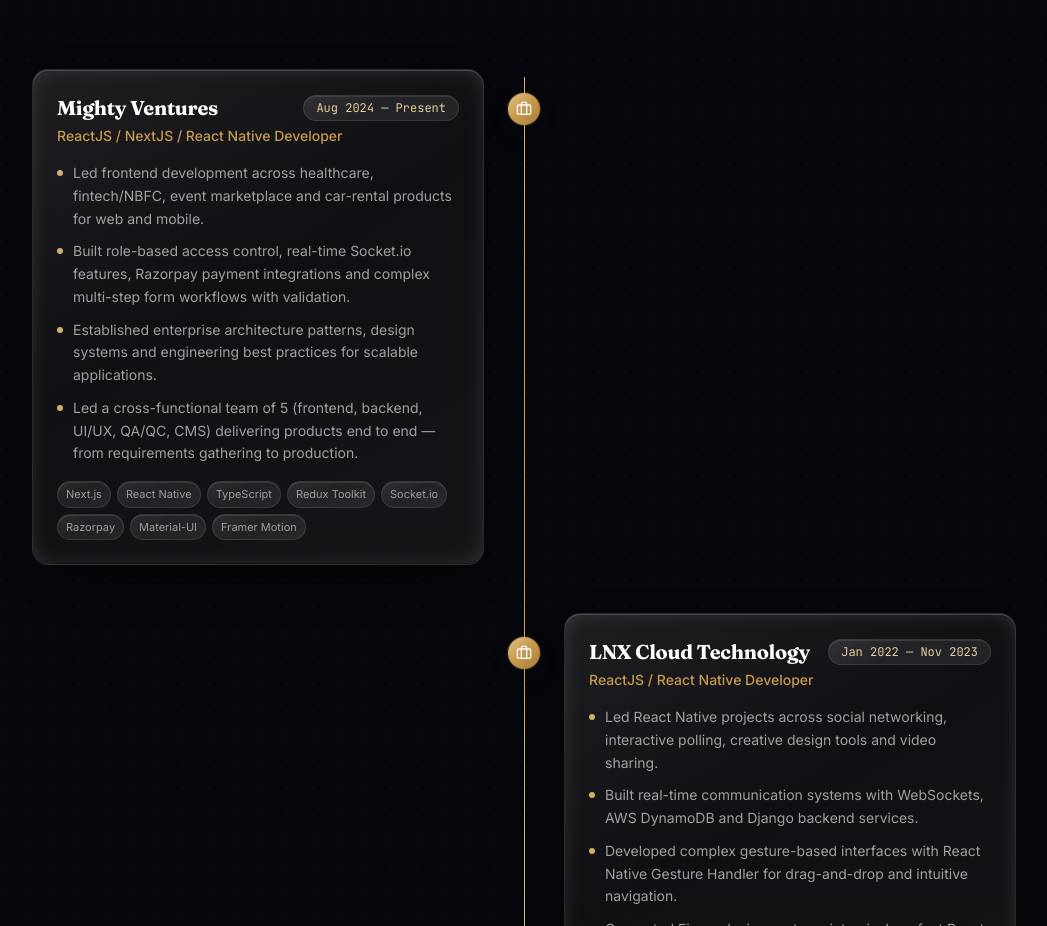
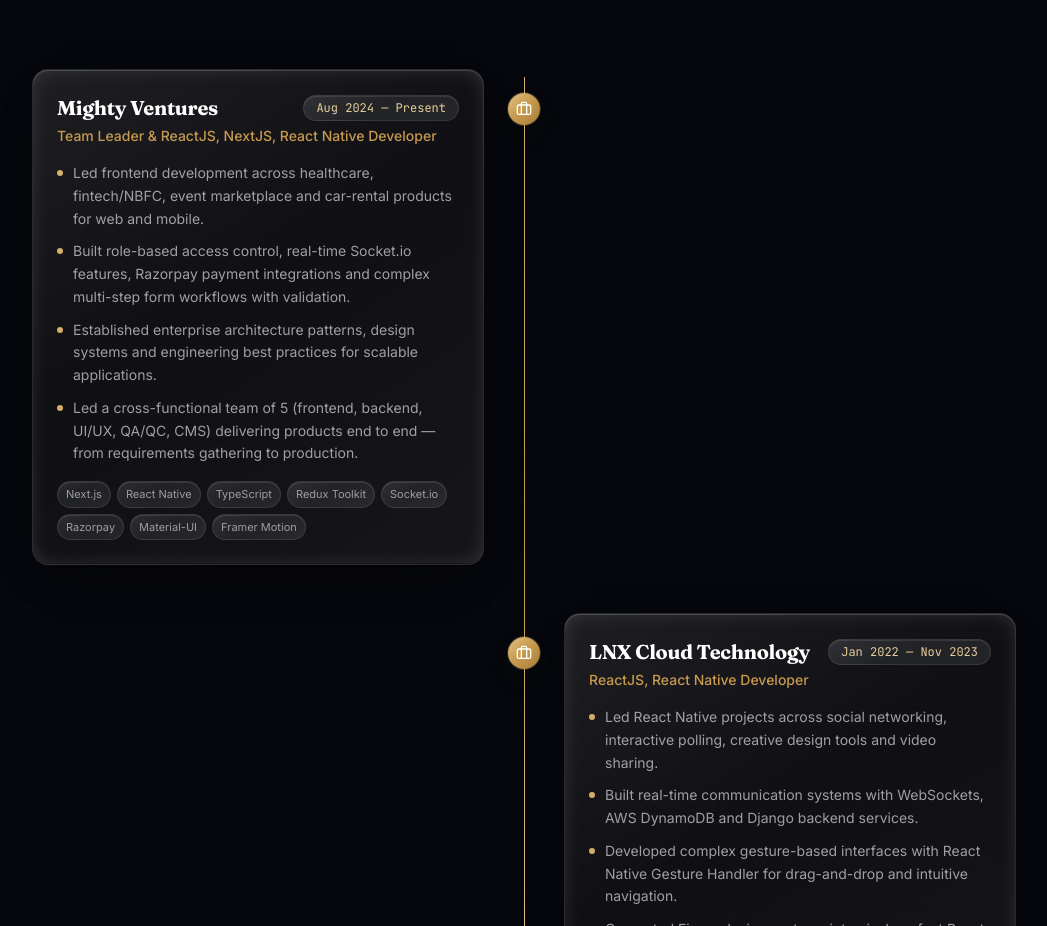
Before and after one commit to bhavin-02/bhavin-02.github.io, a React (Vite) app: page / in a window 1280 px wide. Shown: the part 2180-3106 px from the top of the page, without its empty margins (116-1163 px from the left). Built offline with nearby package versions, Linux system fonts and the light colour scheme.

Commit message:
Minor Changes

```diff
--- a/src/data/portfolio.ts
+++ b/src/data/portfolio.ts
@@ -77,7 +77,7 @@
 export const experience: ExperienceItem[] = [
   {
     company: "Mighty Ventures",
-    role: "ReactJS / NextJS / React Native Developer",
+    role: "Team Leader & ReactJS, NextJS, React Native Developer",
     period: "Aug 2024 — Present",
     points: [
       "Led frontend development across healthcare, fintech/NBFC, event marketplace and car-rental products for web and mobile.",
@@ -98,7 +98,7 @@
   },
   {
     company: "LNX Cloud Technology",
-    role: "ReactJS / React Native Developer",
+    role: "ReactJS, React Native Developer",
     period: "Jan 2022 — Nov 2023",
     points: [
       "Led React Native projects across social networking, interactive polling, creative design tools and video sharing.",
```
